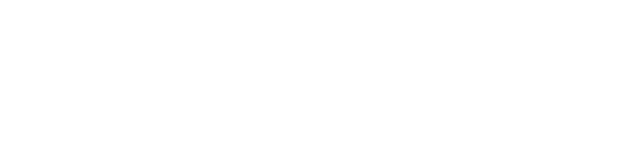
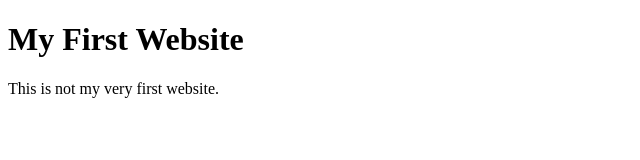
Before and after one commit to Swiftarino/first-website, a plain HTML site: page index.html in a window 1280 px wide. Shown: the whole page, without its empty margins (0-640 px from the left). Drawn offline with Linux system fonts and the light colour scheme.

Commit message:
Update content with heading and text

```diff
--- a/index.html
+++ b/index.html
@@ -7,6 +7,7 @@
     <title>My First Website</title>
 </head>
 <body>
-
+    <h1>My First Website</h1>
+    <p>This is not my very first website.</p>
 </body>
 </html>
```
